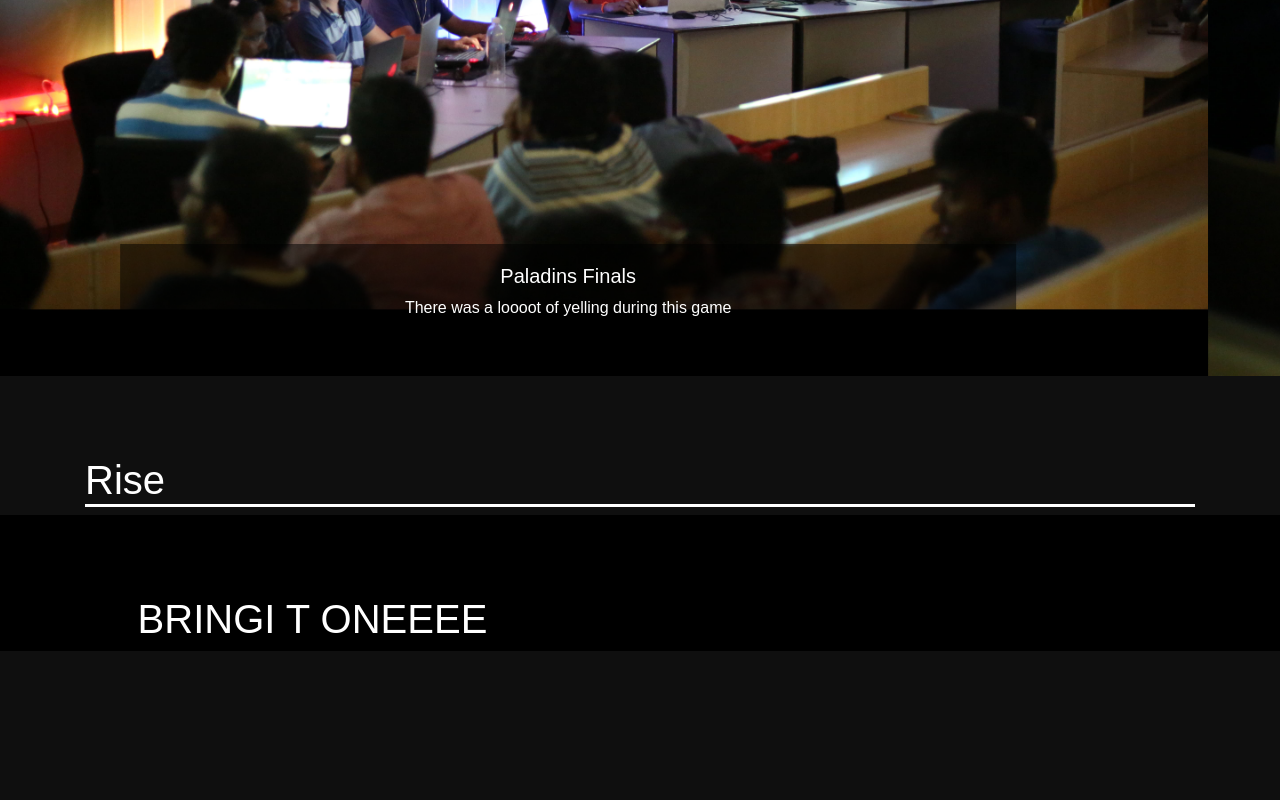
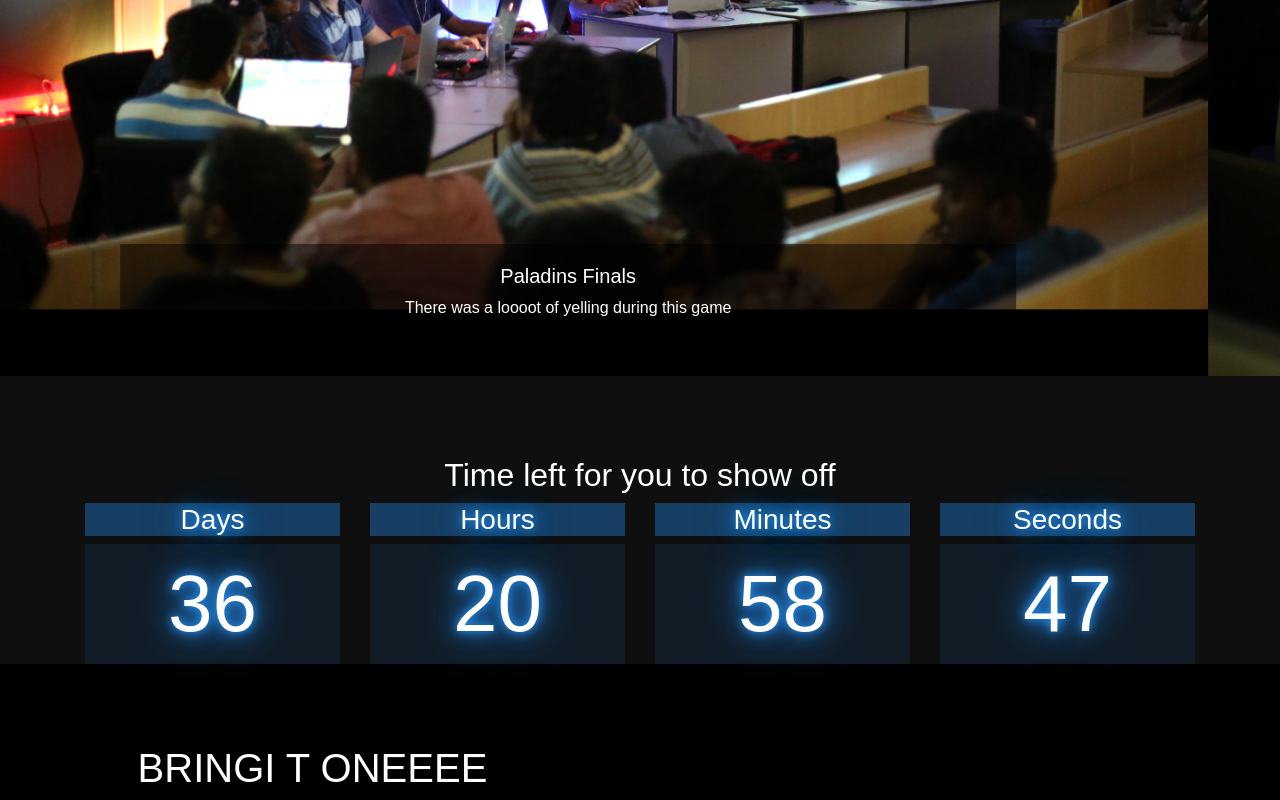
Before and after one commit to Point-Blanc/Point-Blanc.github.io, a plain HTML site: page index.html in a window 1280 px wide. Shown: the part 557-1357 px from the top of the page. Before the commit the page ends 1208 px from the top, so only its background shows below. Drawn offline with nearby package versions, Linux system fonts and the light colour scheme; a web font is replaced by a local one.

Commit message:
add countdown timer

```diff
--- a/assets/css/styles.css
+++ b/assets/css/styles.css
@@ -163,6 +163,20 @@ body{
 	box-shadow: 0 0 0 transparent, 0 0 10px rgb(38, 149, 255), 0 0 20px rgba(38, 149, 255, 0.76), 0 0 40px rgb(38, 149, 255);
 }
 
+/* Countdown Timer */
+.countdown-timer-time{
+	font-size: 5em;
+	text-align: center;
+	background-color: rgb(38, 149, 255, 0.10);
+	text-shadow: 0 0 0 transparent, 0 0 10px rgb(38, 149, 255), 0 0 20px rgba(38, 149, 255, 0.76), 0 0 40px rgb(38, 149, 255);
+}
+
+.countdown-timer-head{
+	text-align: center;
+	text-shadow: 0 0 0 transparent, 0 0 10px rgb(38, 149, 255), 0 0 20px rgba(38, 149, 255, 0.76), 0 0 40px rgb(38, 149, 255);
+	background-color: rgba(38, 150, 255, 0.35);
+}
+
 /* Container */
 .container{
 	padding-top:5em;
--- /dev/null
+++ b/assets/js/countdown-timer.js
@@ -0,0 +1,35 @@
+function updateCountdownTime() {
+	now = new Date();
+	kickoff = Date.parse("November 9, 2019 10:30:10");
+
+	diff = kickoff - now;
+
+	if (diff < 0){
+		document.getElementById("countdown-timer").hidden = true;
+		document.getElementById("countdown-timer-completed").hidden = false;
+	}
+	else {
+		days = Math.floor( diff / (1000*60*60*24) );
+		hours = Math.floor( diff / (1000*60*60) );
+		mins = Math.floor( diff / (1000*60) );
+		secs = Math.floor( diff / 1000 );
+
+		dd = days;
+		hh = hours - days * 24;
+		mm = mins - hours * 60;
+		ss = secs - mins * 60;
+
+		document.getElementById("countdown-timer-days").innerHTML =
+			dd;
+		document.getElementById("countdown-timer-hours").innerHTML =
+			hh;
+		document.getElementById("countdown-timer-minutes").innerHTML =
+			mm;
+		document.getElementById("countdown-timer-seconds").innerHTML =
+			ss;
+		// document.getElementById("countdown-timer-completed").hidden = true;
+
+	}
+
+}
+setInterval('updateCountdownTime()', 1000 );
--- a/index.html
+++ b/index.html
@@ -18,6 +18,7 @@
 
 	<!-- Custom CSS & JS -->
 	<link rel="stylesheet" href="assets/css/styles.css">
+	<script src="assets/js/countdown-timer.js" type="text/javascript" charset="utf-8"></script>
 </head>
 
 <body>
@@ -122,7 +123,35 @@
 
 	<!-- Container -->
 	<div class="container">
-		<h1>Rise</h1>
+		<div id="countdown-timer">
+			<div style="text-align: center">
+				<h2>Time left for you to show off</h2>
+			</div>
+			<div class="row">
+				<div class="col-md-3">
+					<h3 class="countdown-timer-head">Days</h3>
+					<div id="countdown-timer-days" class="countdown-timer-time"></div>
+				</div>
+				<div class="col-md-3">
+					<h3 class="countdown-timer-head">Hours</h3>
+					<div id="countdown-timer-hours" class="countdown-timer-time"></div>
+				</div>
+				<div class="col-md-3">
+					<h3 class="countdown-timer-head">Minutes</h3>
+					<div id="countdown-timer-minutes" class="countdown-timer-time"></div>
+				</div>
+				<div class="col-md-3">
+					<h3 class="countdown-timer-head">Seconds</h3>
+					<div id="countdown-timer-seconds" class="countdown-timer-time"></div>
+				</div>
+			</div>
+		</div>
+
+		<div id="countdown-timer-completed" hidden>
+			<p> LOLLLL </p>
+		</div>
+
+
 	</div>
 
 	<div class="footer-dark">
```
